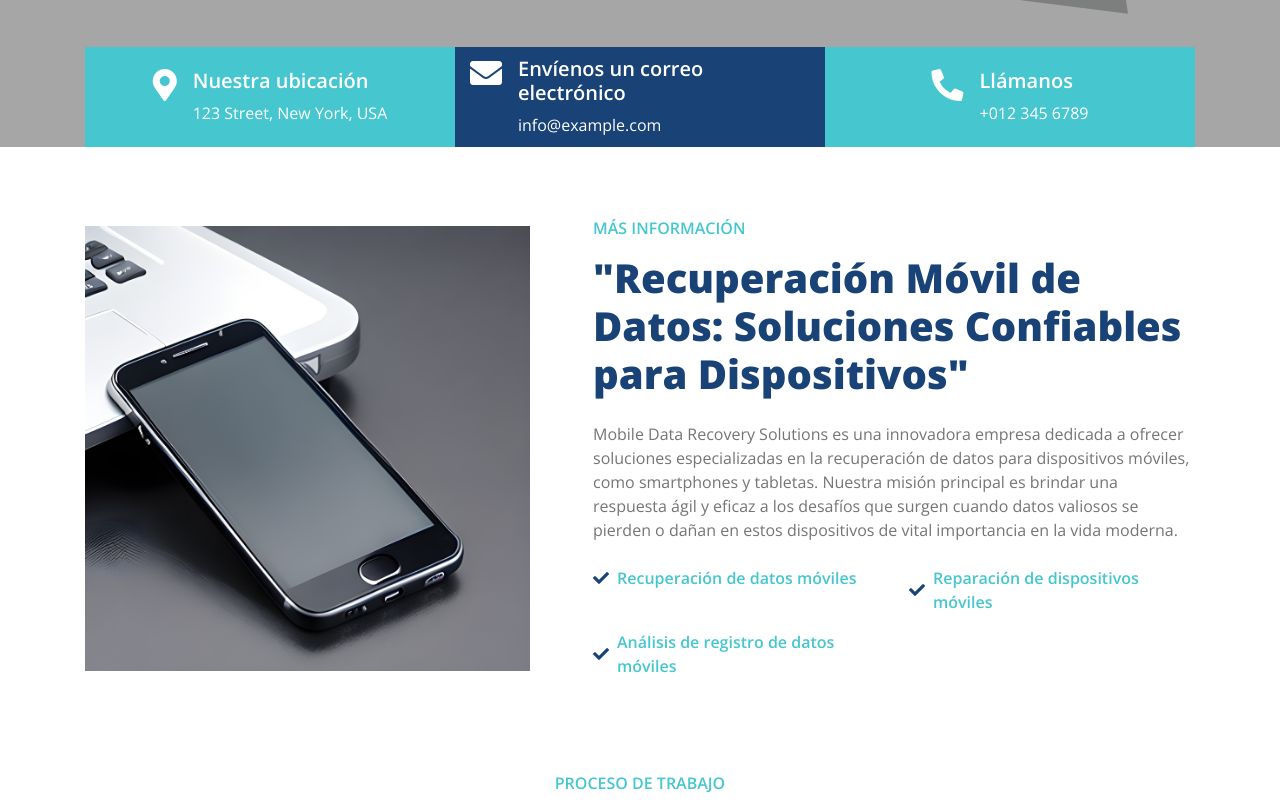
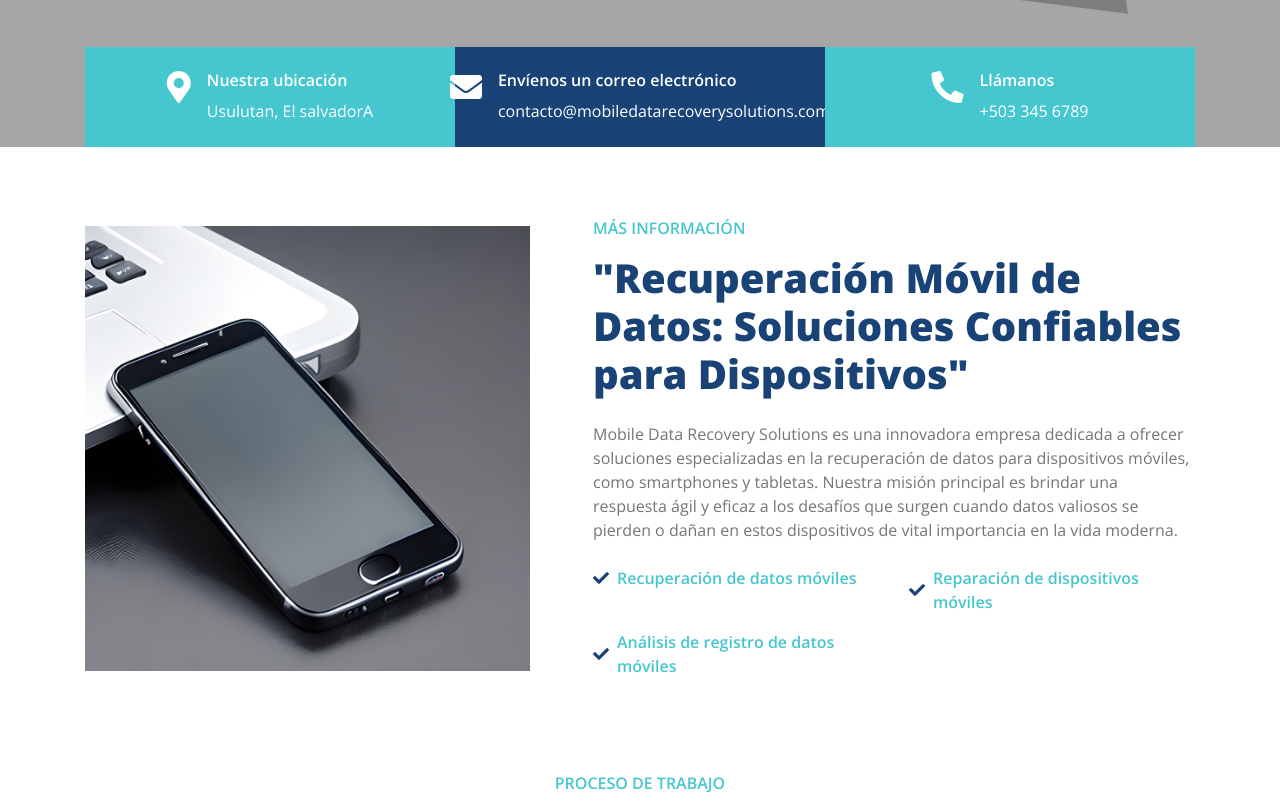
Before and after one commit to TheDaniel23xd/MOBILE-DATA-RECOVERY-SOLUTIONSOLUTIONS, a plain HTML site: page index.html in a window 1280 px wide. Shown: the part 1231-2037 px from the top of the page. Drawn offline with nearby package versions, Linux system fonts and the light colour scheme.

```diff
--- a/index.html
+++ b/index.html
@@ -137,8 +137,8 @@
                     <div class="d-inline-flex">
                         <i class="fa fa-2x fa-map-marker-alt text-white m-0 mr-3"></i>
                         <div class="d-flex flex-column">
-                            <h5 class="text-white font-weight-medium">Nuestra ubicación</h5>
-                            <p class="m-0 text-white">123 Street, New York, USA</p>
+                            <h6 class="text-white font-weight-medium">Nuestra ubicación</h6>
+                            <p class="m-0 text-white">Usulutan, El salvadorA</p>
                         </div>
                     </div>
                 </div>
@@ -146,17 +146,17 @@
                     <div class="d-inline-flex text-left">
                         <i class="fa fa-2x fa-envelope text-white m-0 mr-3"></i>
                         <div class="d-flex flex-column">
-                            <h5 class="text-white font-weight-medium">Envíenos un correo electrónico</h5>
-                            <p class="m-0 text-white">info@example.com</p>
+                            <h6 class="text-white font-weight-medium">Envíenos un correo electrónico</h6>
+                            <p class="m-0  text-white">contacto@mobiledatarecoverysolutions.com</p>
                         </div>
                     </div>
                 </div>
                 <div class="col-md-4 d-flex align-items-center justify-content-center bg-secondary mb-4 mb-lg-0" style="height: 100px;">
                     <div class="d-inline-flex text-left">
-                        <i class="fa fa-2x fa-phone-alt text-white m-0 mr-3"></i>
+                        <i class="fa fa-2x fa-phone-alt text-white m-0 mr-3"></i> <br>
                         <div class="d-flex flex-column">
-                            <h5 class="text-white font-weight-medium">Llámanos</h5>
-                            <p class="m-0 text-white">+012 345 6789</p>
+                            <h6 class="text-white font-weight-medium">Llámanos</h6>
+                            <p class="m-0 text-white">+503 345 6789</p>
                         </div>
                     </div>
                 </div>
```
